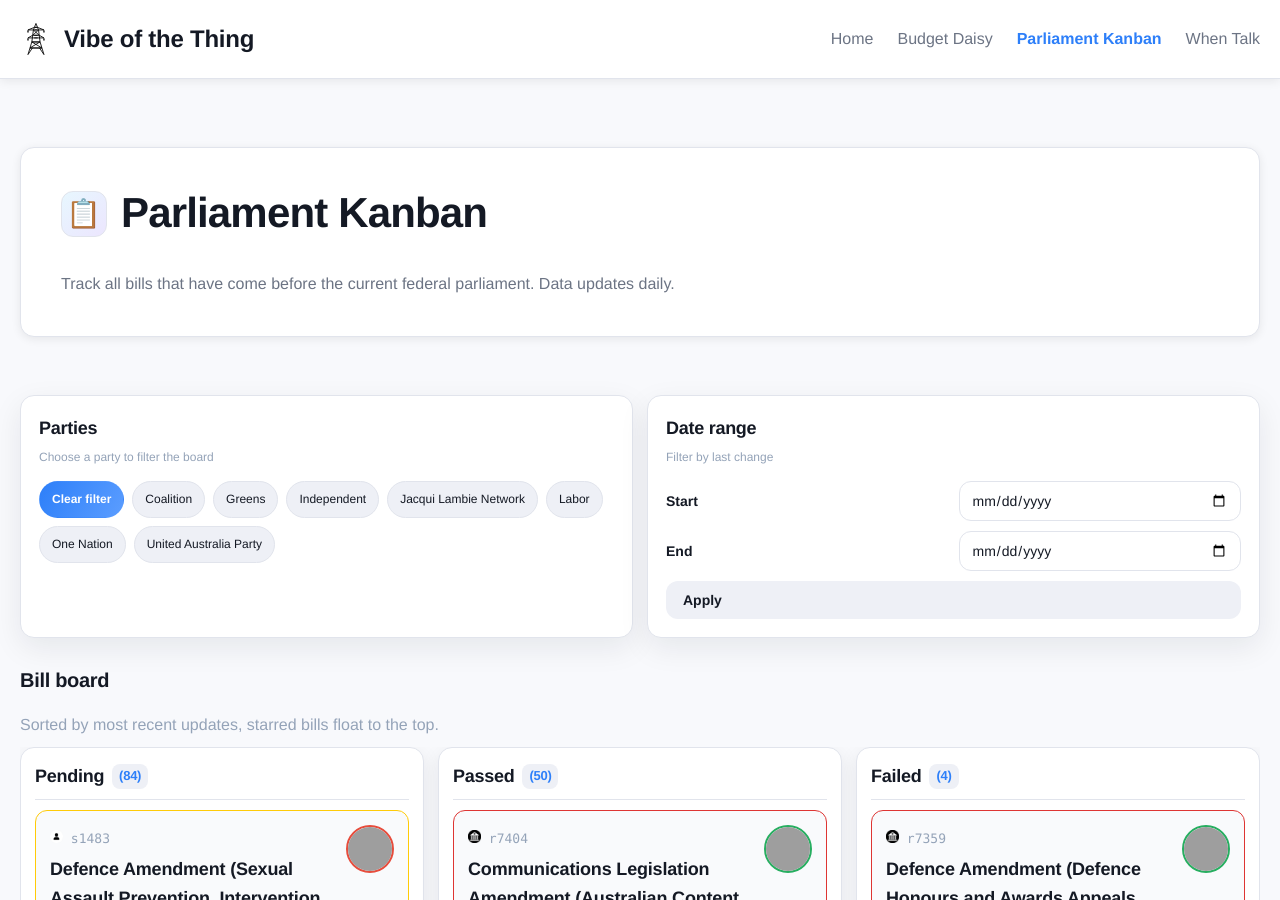
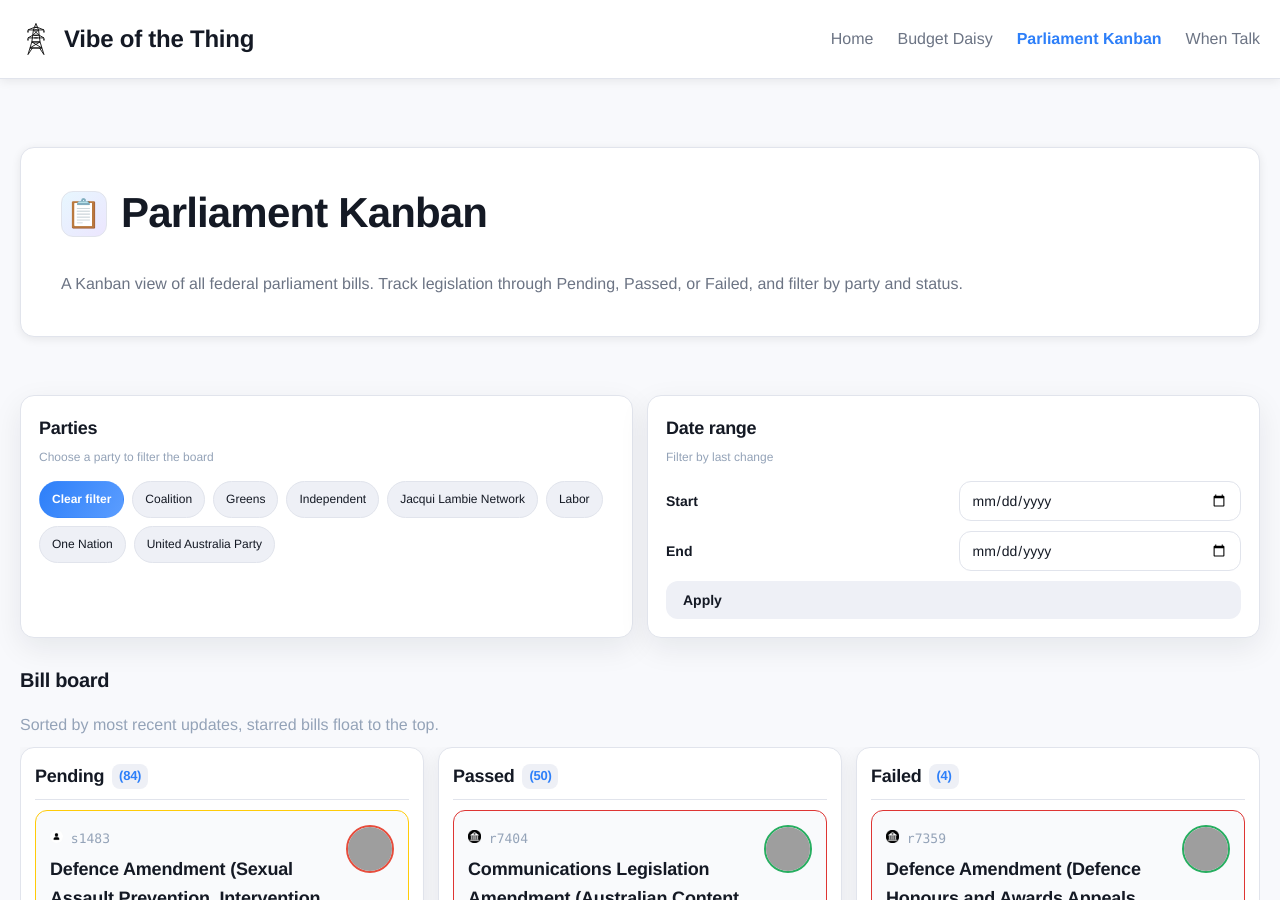
Before and after one commit to Coedice/vibe-of-the-thing, a Jekyll site: the page built from tools/parliament-kanban/index.html, in a window 1280 px wide and 900 px high. Built offline with Jekyll 4.4.1, drawn with Linux system fonts in a browser that asks for light colours; grey boxes are pictures that could not be loaded.

Commit message:
Add tools list data YAML

```diff
--- /dev/null
+++ b/_data/tools.yml
@@ -0,0 +1,15 @@
+- id: budget-daisy
+  title: Budget Daisy
+  url: /tools/budget-daisy/
+  emoji: "\U0001F4CA"
+  description: "Interactive sunburst visualisations of federal budgets and revenues. Explore spending patterns across government departments from 1964 onwards."
+- id: parliament-kanban
+  title: Parliament Kanban
+  url: /tools/parliament-kanban/
+  emoji: "\U0001F4CB"
+  description: "A Kanban view of all federal parliament bills. Track legislation through Pending, Passed, or Failed, and filter by party and status."
+- id: when-talk
+  title: When Talk
+  url: /tools/when-talk/
+  emoji: "\u23F1\uFE0F"
+  description: "Estimate speaking times for parliamentary proceedings. Enter a bill and expected speakers to estimate when each person will talk."
--- a/_layouts/default.html
+++ b/_layouts/default.html
@@ -47,9 +47,10 @@
             </button>
             <nav id="siteNav">
                 <a href="{{ '/' | relative_url }}" class="{% if page.nav == 'home' %}active{% endif %}">Home</a>
-                <a href="{{ '/tools/budget-daisy/' | relative_url }}" class="{% if page.nav == 'budget-daisy' %}active{% endif %}">Budget Daisy</a>
-                <a href="{{ '/tools/parliament-kanban/' | relative_url }}" class="{% if page.nav == 'parliament-kanban' %}active{% endif %}">Parliament Kanban</a>
-                <a href="{{ '/tools/when-talk/' | relative_url }}" class="{% if page.nav == 'when-talk' %}active{% endif %}">When Talk</a>
+                {% assign tools = site.data.tools | default: empty %}
+                {% for tool in tools %}
+                    <a href="{{ tool.url | relative_url }}" class="{% if page.nav == tool.id %}active{% endif %}">{{ tool.title }}</a>
+                {% endfor %}
             </nav>
         </div>
     </header>
--- a/tools/parliament-kanban/index.html
+++ b/tools/parliament-kanban/index.html
@@ -18,15 +18,16 @@
 - title: "Failed"
   data: failed
 ---
+{% assign tool = site.data.tools | where: "id", page.nav | first %}
 <div class="page">
     <header class="hero">
         <div class="brand">
-            <div class="logo">📋</div>
+            <div class="logo">{{ tool.emoji | default: "📋" }}</div>
             <div>
-                <h1>{{ page.title }}</h1>
+                <h1>{{ tool.title | default: page.title }}</h1>
             </div>
         </div>
-        <p>Track all bills that have come before the current federal parliament. Data updates daily.</p>
+        <p>{{ tool.description }}</p>
     </header>
 
     {% assign filters = "" %}
```
Also changed, not shown: index.html (+11 -26 lines), tools/budget-daisy/index.html (+4 -3 lines), tools/when-talk/index.html (+4 -3 lines).
